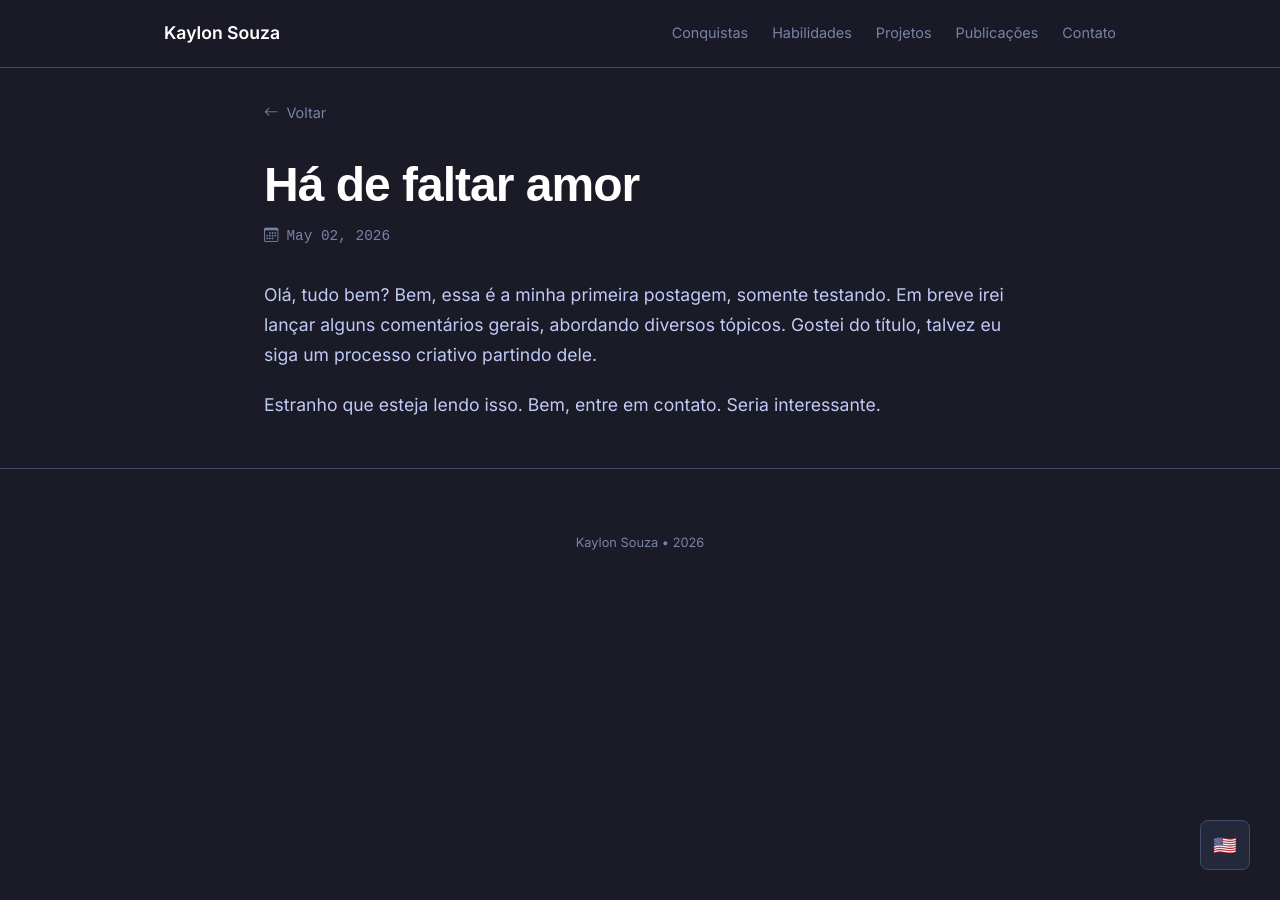
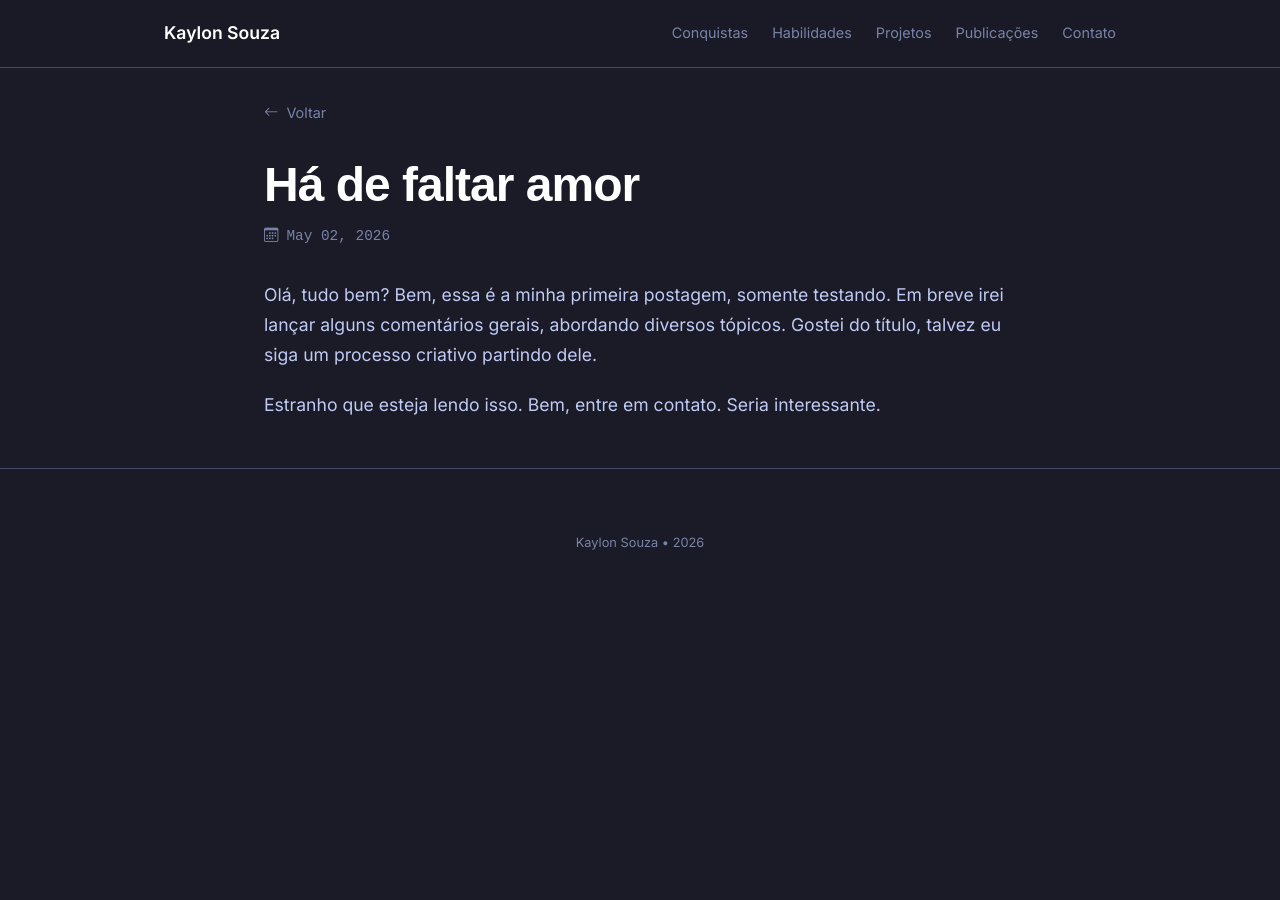
Before and after one commit to kaaylooon/kaaylooon.github.io, a Jekyll site: the page built from _posts/2026-05-10-journal.md, in a window 1280 px wide. Built offline with Jekyll 4.4.1, drawn with Linux system fonts in a browser that asks for light colours.

Commit message:
posts redesign

```diff
--- a/_layouts/posts.html
+++ b/_layouts/posts.html
@@ -341,7 +341,7 @@ j=d.createElement(s),dl=l!='dataLayer'?'&l='+l:'';j.async=true;j.src=
 height="0" width="0" style="display:none;visibility:hidden"></iframe></noscript>
 <!-- End Google Tag Manager (noscript) -->
 
-<button class="lang-switch-fixed" id="langToggle">🇧🇷</button>
+<!--<button class="lang-switch-fixed" id="langToggle">🇧🇷</button>-->
 
 <nav class="sticky-nav">
     <div class="nav-container">
```
